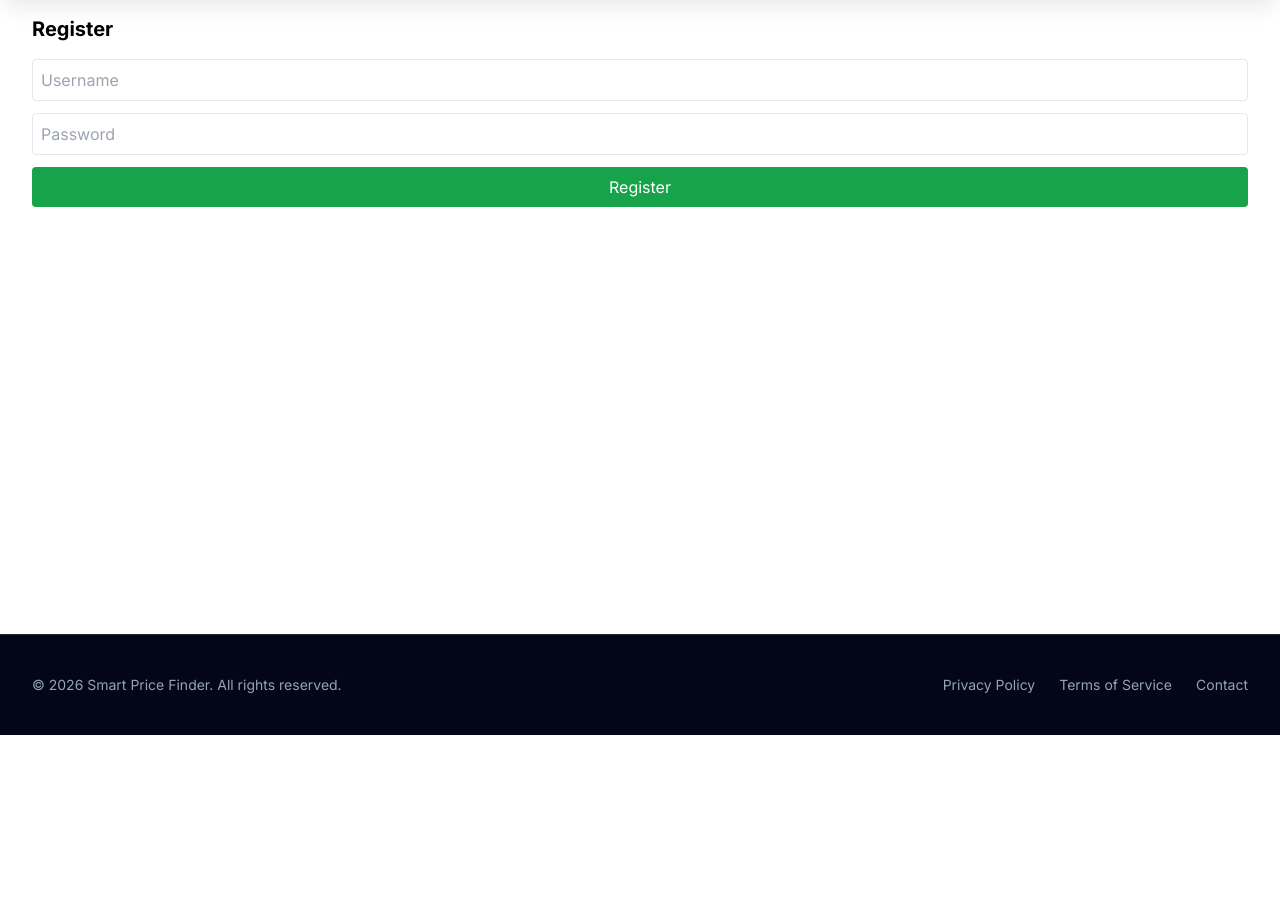
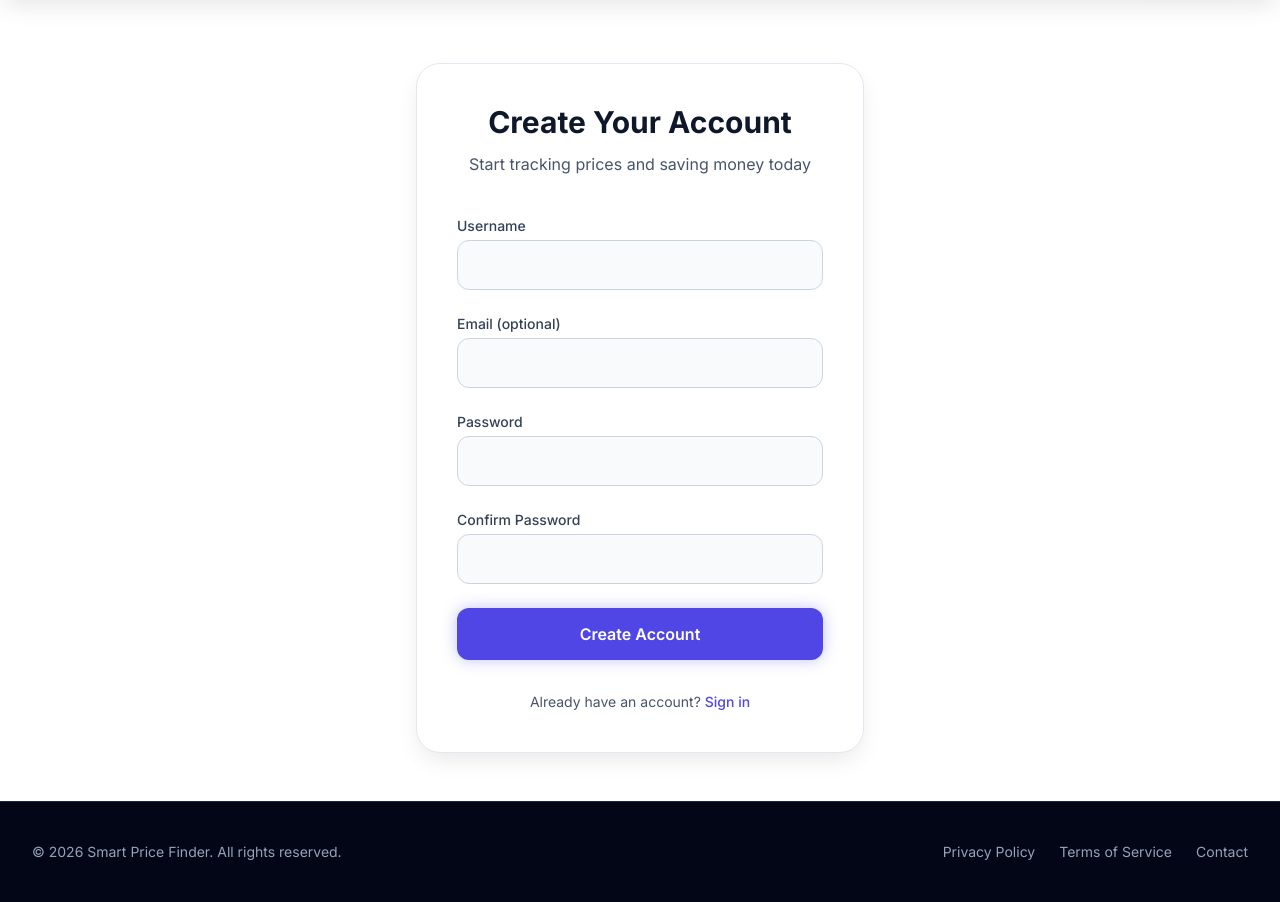
Before and after one commit to sano911/my-price-web, a Flask app: template templates/register.html in a window 1280 px wide. Shown: the part 65-967 px from the top of the page. Before the commit the page ends 800 px from the top, so only its background shows below. Run offline with Flask 3, Linux system fonts and the light colour scheme; the template is opened without the code that fills it, so the values that code supplies are empty; some libraries are stand-ins or nearby versions.

Commit message:
Update register.html

```diff
--- a/templates/register.html
+++ b/templates/register.html
@@ -1,21 +1,51 @@
 {% extends "base.html" %}
+{% block title %}Create Account - Smart Price Finder{% endblock %}
+
 {% block content %}
+<div class="min-h-[calc(100vh-8rem)] flex items-center justify-center px-4 sm:px-6 lg:px-8 mt-12">
+    <div class="max-w-md w-full bg-white dark:bg-slate-800 rounded-3xl shadow-soft p-10 border border-slate-200 dark:border-slate-700">
+        <div class="text-center mb-10">
+            <h2 class="text-3xl font-bold text-slate-900 dark:text-white">Create Your Account</h2>
+            <p class="mt-3 text-slate-600 dark:text-slate-300">Start tracking prices and saving money today</p>
+        </div>
 
-<h2 class="text-xl font-bold mb-4">Register</h2>
+        <form method="POST" class="space-y-6">
+            {{ form.hidden_tag() }}
 
-<form method="POST" class="space-y-3">
-<input type="text" name="username" required
-class="w-full p-2 border rounded"
-placeholder="Username">
+            <div>
+                <label for="username" class="block text-sm font-medium text-slate-700 dark:text-slate-300 mb-1">Username</label>
+                <input type="text" name="username" required
+                    class="w-full px-4 py-3 bg-slate-50 dark:bg-slate-700 border border-slate-300 dark:border-slate-600 rounded-xl focus:outline-none focus:ring-2 focus:ring-indigo-500 focus:border-indigo-500 transition">
+            </div>
 
-<input type="password" name="password" required
-class="w-full p-2 border rounded"
-placeholder="Password">
+            <div>
+                <label for="email" class="block text-sm font-medium text-slate-700 dark:text-slate-300 mb-1">Email (optional)</label>
+                <input type="email" name="email"
+                    class="w-full px-4 py-3 bg-slate-50 dark:bg-slate-700 border border-slate-300 dark:border-slate-600 rounded-xl focus:outline-none focus:ring-2 focus:ring-indigo-500 focus:border-indigo-500 transition">
+            </div>
 
-<button type="submit"
-class="bg-green-600 text-white px-4 py-2 rounded w-full">
-Register
-</button>
-</form>
+            <div>
+                <label for="password" class="block text-sm font-medium text-slate-700 dark:text-slate-300 mb-1">Password</label>
+                <input type="password" name="password" required
+                    class="w-full px-4 py-3 bg-slate-50 dark:bg-slate-700 border border-slate-300 dark:border-slate-600 rounded-xl focus:outline-none focus:ring-2 focus:ring-indigo-500 focus:border-indigo-500 transition">
+            </div>
 
+            <div>
+                <label for="confirm_password" class="block text-sm font-medium text-slate-700 dark:text-slate-300 mb-1">Confirm Password</label>
+                <input type="password" name="confirm_password" required
+                    class="w-full px-4 py-3 bg-slate-50 dark:bg-slate-700 border border-slate-300 dark:border-slate-600 rounded-xl focus:outline-none focus:ring-2 focus:ring-indigo-500 focus:border-indigo-500 transition">
+            </div>
+
+            <button type="submit"
+                class="w-full py-3.5 bg-indigo-600 text-white font-semibold rounded-xl hover:bg-indigo-700 transition shadow-glow">
+                Create Account
+            </button>
+        </form>
+
+        <p class="mt-8 text-center text-sm text-slate-600 dark:text-slate-400">
+            Already have an account?
+            <a href="/login" class="font-medium text-indigo-600 hover:text-indigo-500">Sign in</a>
+        </p>
+    </div>
+</div>
 {% endblock %}
```
